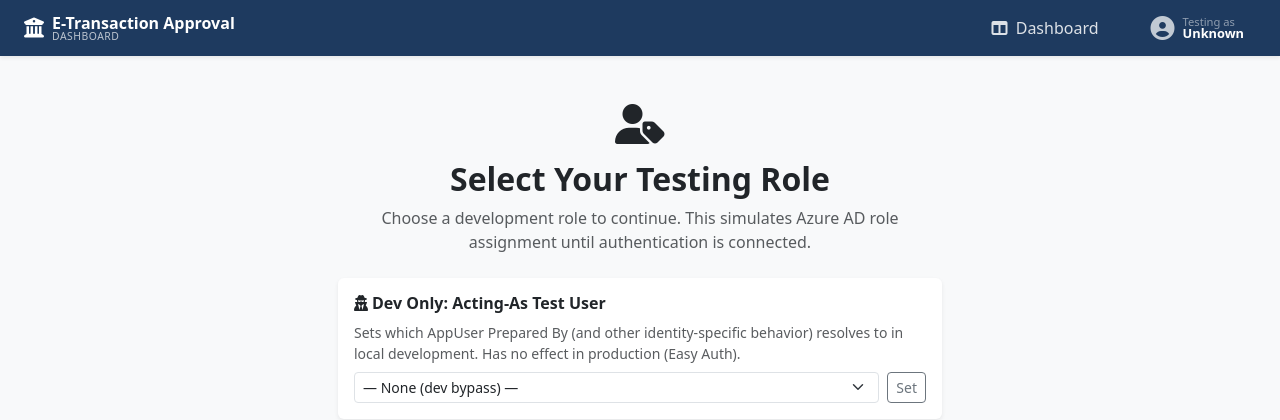
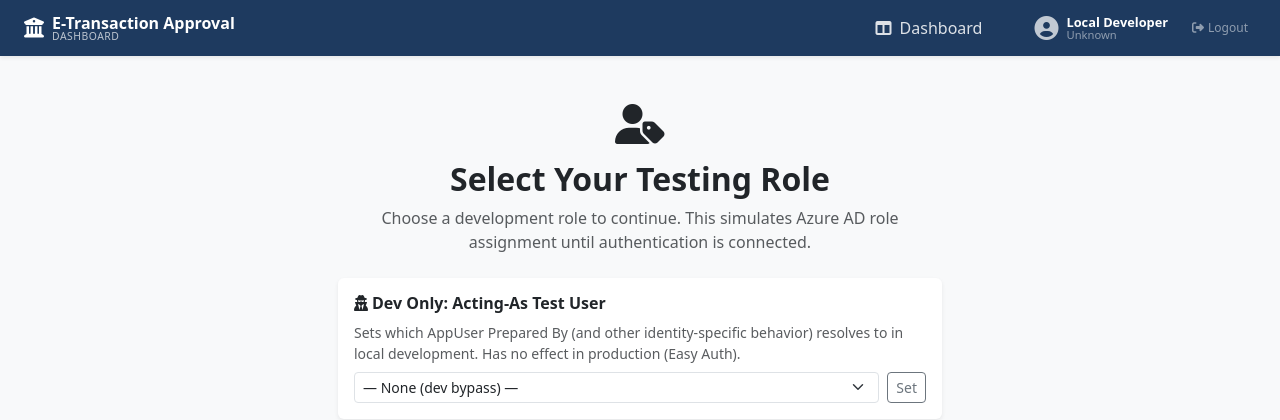
Before and after one commit to PeakMade-Real-Estate/E-Transaction-Approval, a Flask app: page /role-select in a window 1280 px wide. Shown: the top 420 px of the page. Run offline with Flask 3, Linux system fonts and the light colour scheme; some libraries are stand-ins or nearby versions.

Commit message:
Add logout link and show signed-in user's display name in navbar
- New /logout route: redirects to Azure Easy Auth's /.auth/logout in production, clears session and returns to the role picker in local dev.
- inject_globals() now exposes current_user_display_name (resolved AppUser, falling back to the identity's display name).
- base.html navbar profile block now shows the person's name as the primary line with their role(s) as a subtitle, instead of only showing roles.

```diff
--- a/app.py
+++ b/app.py
@@ -657,11 +657,13 @@ def any_of(roles, *codes):
 def inject_globals():
     identity = auth.current_identity()
     roles = current_roles()
+    app_user = current_app_user()
     return {
         "is_prototype": False,
         "current_year": datetime.now().year,
         "current_roles": sorted(roles),
         "current_roles_display": current_roles_display(),
+        "current_user_display_name": app_user["display_name"] if app_user else identity["display_name"],
         "auth_source":  identity["source"],
         "can_switch_role": identity["source"] == "dev",
         "can_view_bank_accounts": can_view_bank_accounts(),
@@ -670,7 +672,7 @@ def inject_globals():
 
 
 # [AUTH] Development role gate — replace with Azure AD / MSAL authentication
-ROLE_FREE_ENDPOINTS = {"role_select", "switch_role", "dev_set_acting_as_user", "static"}
+ROLE_FREE_ENDPOINTS = {"role_select", "switch_role", "dev_set_acting_as_user", "logout", "static"}
 
 @app.before_request
 def require_role():
@@ -707,6 +709,21 @@ def require_role():
     if not current_roles():
         return redirect(url_for("role_select"))
     return None
+
+
+@app.route("/logout")
+def logout():
+    """
+    Production (Easy Auth): defers to Azure App Service's built-in logout
+    endpoint, which clears the Easy Auth session cookie server-side — this app
+    has no session of its own to clear in that case. Local dev: clears the
+    role-switcher/Acting-As session state and returns to the picker.
+    """
+    is_easy_auth = auth.current_identity()["source"] == "easy_auth"
+    session.clear()
+    if is_easy_auth:
+        return redirect("/.auth/logout?post_logout_redirect_uri=/")
+    return redirect(url_for("role_select"))
 
 
 # ─────────────────────────────────────────────────────────────
--- a/templates/base.html
+++ b/templates/base.html
@@ -57,11 +57,14 @@
                 {% endif %}
                 <!-- [AUTH] Identity source: Easy Auth in Azure, local dev role switcher otherwise -->
                 <li class="nav-item ms-3 pe-1">
-                    <span class="nav-link py-0 d-flex align-items-center gap-2">
+                    <span class="nav-link py-0 d-flex align-items-center gap-2"
+                          title="{% if auth_source == 'easy_auth' %}Signed in{% else %}Testing as (local dev){% endif %}">
                         <i class="fas fa-{% if current_roles | length > 1 %}user-shield{% elif current_roles == ['submitter'] %}file-pen{% elif current_roles == ['sam'] %}user-check{% elif current_roles == ['controller'] %}calculator{% elif current_roles == ['vp'] %}user-tie{% elif current_roles == ['cfo'] %}crown{% elif current_roles == ['treasury'] %}vault{% elif current_roles == ['business_admin'] %}user-shield{% elif current_roles == ['it_admin'] %}laptop-code{% elif current_roles == ['treasury_bank_admin'] %}building-columns{% else %}user-circle{% endif %} fs-4 text-light opacity-75"></i>
                         <div class="lh-1">
-                            <div class="text-white-50" style="font-size:0.7rem;">{% if auth_source == 'easy_auth' %}Signed in as{% else %}Testing as{% endif %}</div>
                             <div class="text-white fw-semibold" style="font-size:0.8rem;">
+                                {{ current_user_display_name }}
+                            </div>
+                            <div class="text-white-50" style="font-size:0.7rem;">
                                 {{ current_roles_display }}
                             </div>
                         </div>
@@ -74,6 +77,11 @@
                     </a>
                 </li>
                 {% endif %}
+                <li class="nav-item">
+                    <a class="nav-link text-white-50 px-2" href="{{ url_for('logout') }}" title="Log out" style="font-size:0.75rem;">
+                        <i class="fas fa-right-from-bracket me-1"></i>Logout
+                    </a>
+                </li>
             </ul>
         </div>
     </div>
```
